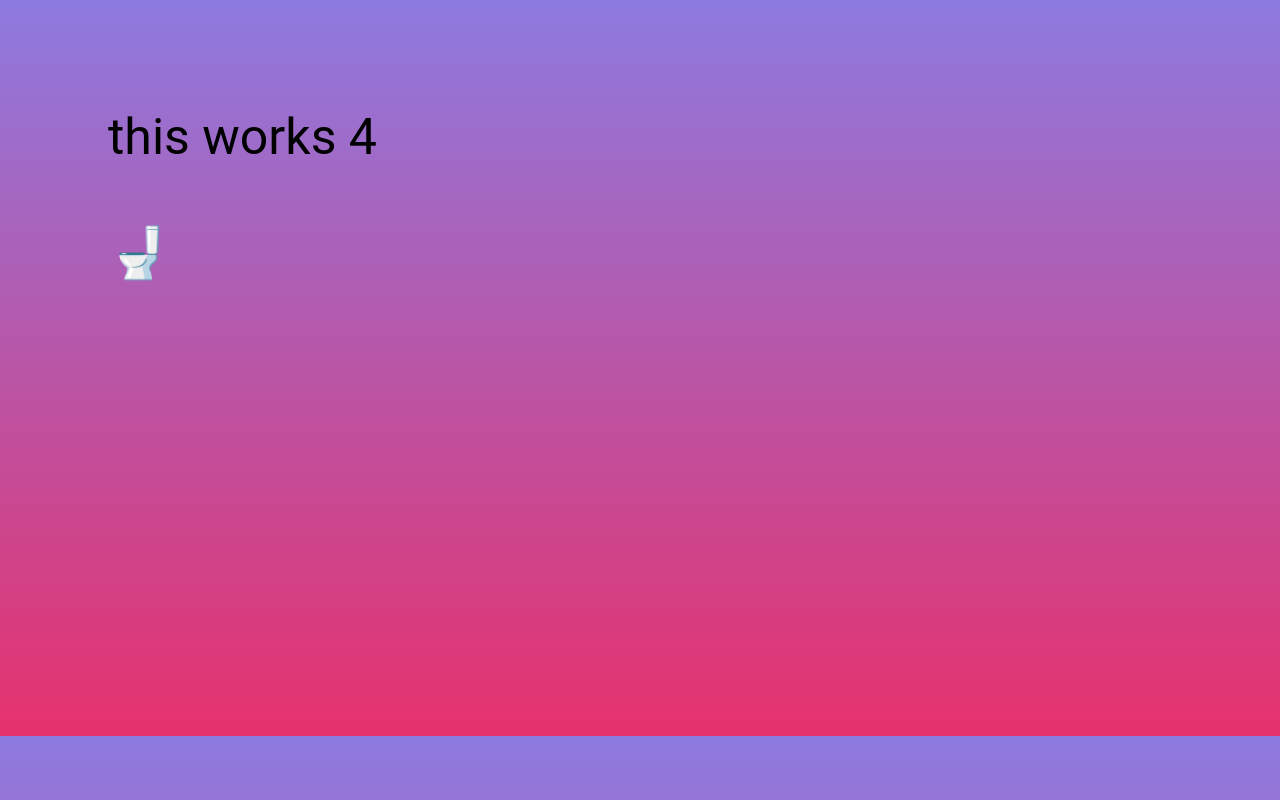
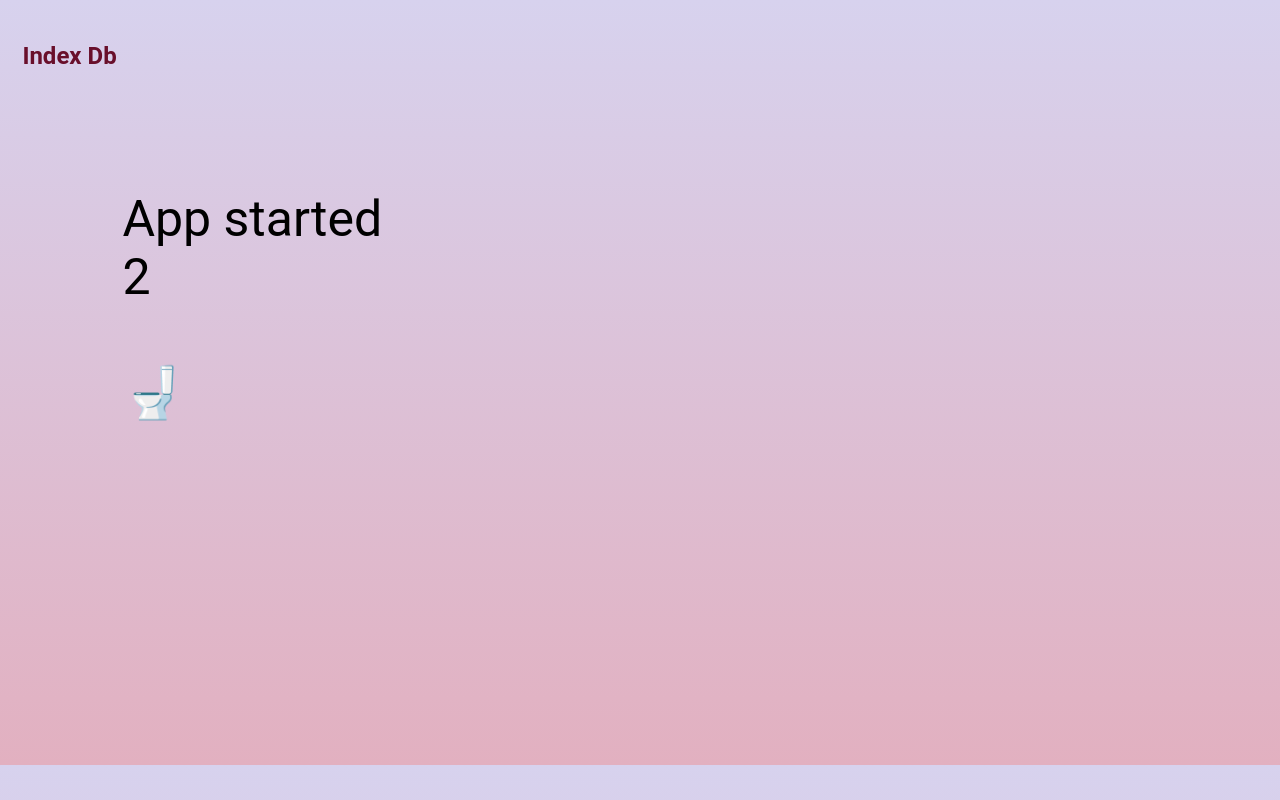
Before and after one commit to ChenPeleg/Index-db-tryout, a website built with webpack: page src/template.html in a window 1280 px wide. Built offline with nearby package versions, Linux system fonts and the light colour scheme.

Commit message:
display message

```diff
--- a/src/app.ts
+++ b/src/app.ts
@@ -1,32 +1,19 @@
-import randomImoji from './services/randomImoji';
+import { DomRender } from './services/dom-render';
+
 import './style/style.main.scss'
 
-class DOMRender {
+class App {
     constructor() {
 
     }
-    public alertMessage(m: string) {
-        this.#alertMessage(m)
-    }
-    #render() {
-        let s: string = 'asdf';
-
+    start() {
+        const renderer = new DomRender();
+        renderer.Message('App started 2')
 
     }
-    #alertMessage(m: string) {
-        const div: Element | null = document.querySelector('#main-div-id');
-        console.log(div)
-        div ? div.innerHTML = 'this works 4' + this.#getRand() : null;
 
-
-        //  alert(m)
-
-    }
-    #getRand(): string {
-        return '<br><br>' + randomImoji();
-    }
 
 }
 
-const rendere: DOMRender = new DOMRender();
-rendere.alertMessage('alert message');
+const app: App = new App();
+app.start();
--- a/src/style/style.main.scss
+++ b/src/style/style.main.scss
@@ -1,9 +1,13 @@
 body {
+    padding: 0.3em;
     height: 90vh;
-    background: linear-gradient(#8d7ae0, #e6316d);
-    div#main-div-id{
+    background: linear-gradient(#d7d2ee, #e2b0c0);
+    h2 {
+        color: #690f2b;
+        font-size: x-large;
+    }
+    div#main-div-id {
         padding: 2em;
         font-size: 50px;
     }
-
 }
--- a/src/template.html
+++ b/src/template.html
@@ -13,6 +13,6 @@
 </head>
 
 <body>
-
+    <h2>Index Db</h2>
     <div style="height: 200px; width: 300px;" id="main-div-id"></div>
 </body>
```
